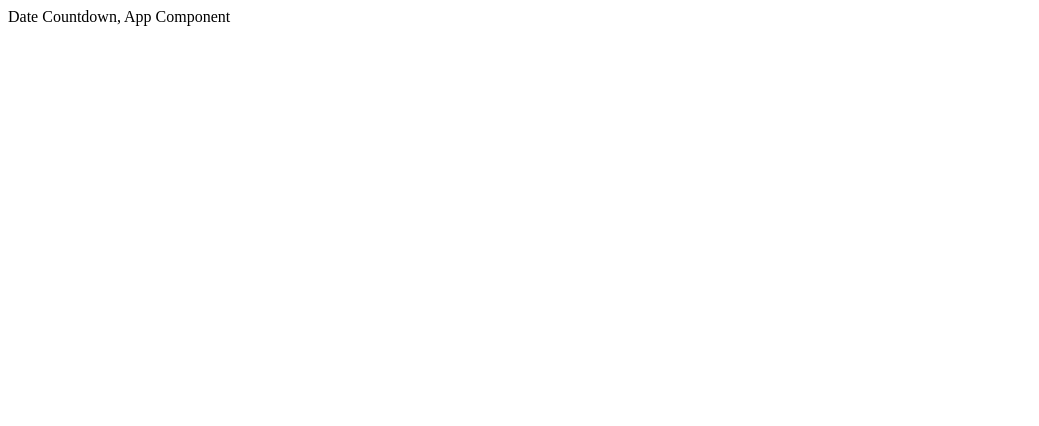
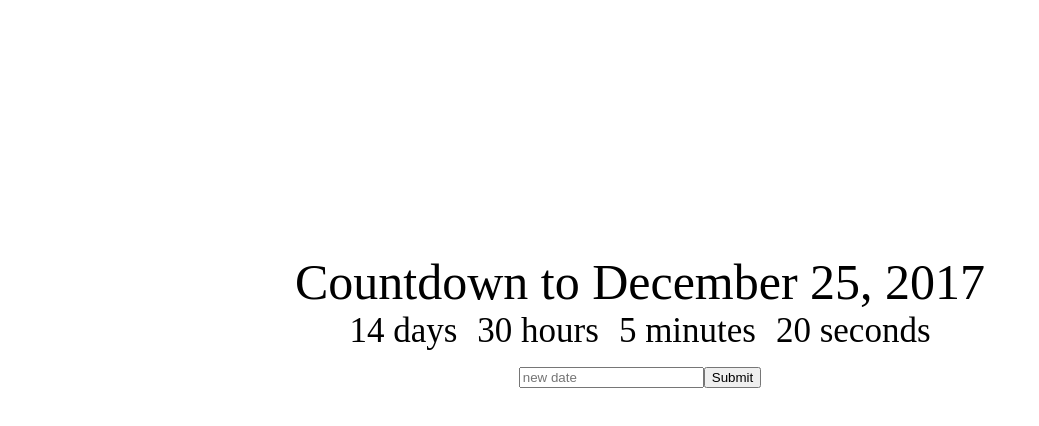
Before and after one commit to kawikabader/date-countdown, a React (Create React App) app: page / in a window 1280 px wide. Shown: the top 426 px of the page, without its empty margins (0-1039 px from the left). Built offline with nearby package versions, Linux system fonts and the light colour scheme.

Commit message:
Built out structure for app component. Added app component styling.

```diff
--- /dev/null
+++ b/src/App.css
@@ -0,0 +1,14 @@
+.App {
+  text-align: center;
+  font-size: 35px;
+  margin-top: 20%;
+}
+
+.App-title {
+  font-size: 50px;
+}
+
+.Clock-days, .Clock-hours, .Clock-minutes, .Clock-seconds {
+  display: inline;
+  margin: 10px;
+}
--- a/src/App.jsx
+++ b/src/App.jsx
@@ -1,8 +1,23 @@
 import React, { Component } from "react";
+import './App.css';
 
 class App extends Component {
   render() {
-    return <div>Date Countdown, App Component</div>;
+    return (
+      <div className="App">
+        <div className="App-title">Countdown to December 25, 2017</div>
+        <div>
+          <div className="Clock-days">14 days</div>
+          <div className="Clock-hours">30 hours</div>
+          <div className="Clock-minutes">5 minutes</div>
+          <div className="Clock-seconds">20 seconds</div>
+        </div>
+        <div>
+          <input placeholder="new date" />
+          <button>Submit</button>
+        </div>
+      </div>
+    );
   }
 }
 
```
